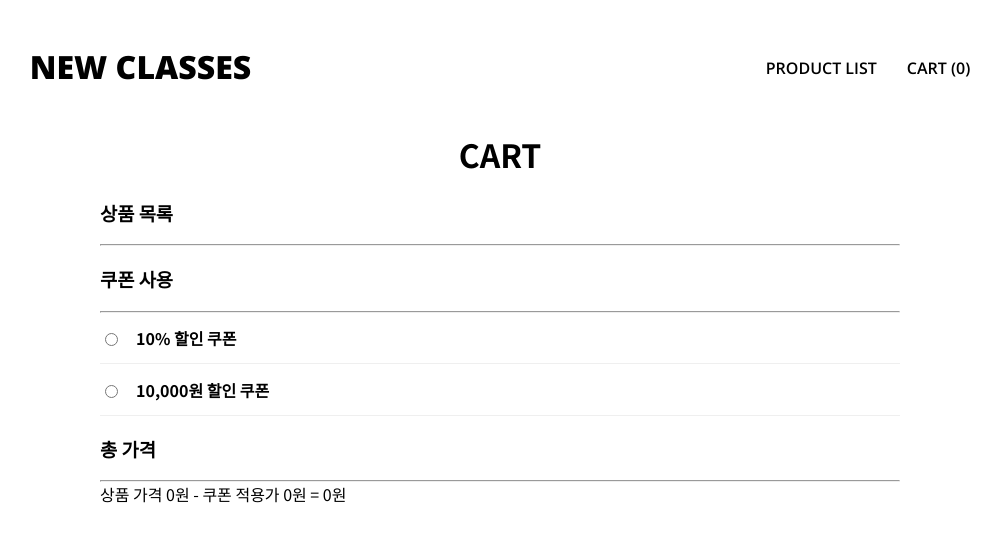
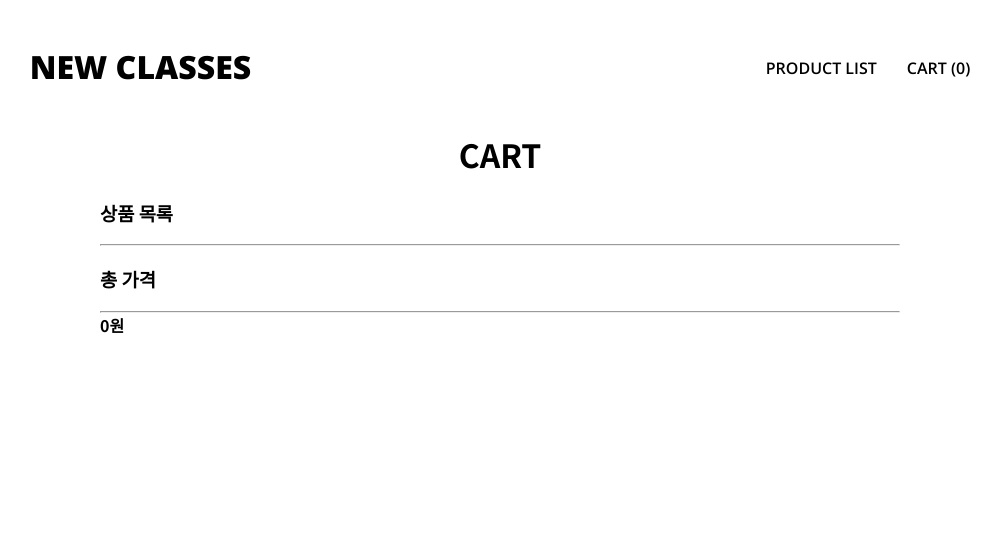
Before and after one commit to charmjeh/cart-system, a React (Create React App) app: page /cart in a window 1280 px wide. Shown: the top 542 px of the page, without its empty margins (140-1141 px from the left). Built offline with nearby package versions, Linux system fonts and the light colour scheme.

Commit message:
docs: update README.md

```diff
--- a/src/pages/cart.js
+++ b/src/pages/cart.js
@@ -2,7 +2,7 @@ import React, { useState, useContext } from 'react';
 import styled from 'styled-components';
 import { CartContext } from '../CartContext';
 import CartItem from '../components/cartItem';
-import CouponItem from '../components/couponItem';
+// import CouponItem from '../components/couponItem';
 import { coupons } from '../coupons.js';
 
 const CartContainer = styled.div`
@@ -29,8 +29,7 @@ const CartContainer = styled.div`
 
 const Cart = () => {
   const {cartList, setCartList} = useContext(CartContext);
-  const {couponList} =
-    useState(coupons.map(coupon => coupon.checked = false));
+  const [selectedCouponIdx, setSelectedCouponIdx] = useState(1);
 
   const handleCheckProduct = (e) => {
     const cartListClone = [...cartList]
@@ -43,14 +42,21 @@ const Cart = () => {
     setCartList(cartList.filter(cartItem => cartItem.product.id !== id));
   }
 
-  const handleCheckCoupon = (e) => {
-    // TODO: Add Coupon
-  }
+  // TODO: 쿠폰 적용
+  // const handleCheckCoupon = (e) => {
+  //   setSelectedCouponIdx(e.target.value);
+  // }
 
   const ProductSum = () => cartList.reduce((prev, next)=>{
     const acc = next.checked ? (next.quantity * next.product.price) : 0
     return prev + acc;
   }, 0)
+
+  // TODO: 쿠폰 적용
+  // const SumByDiscountAmount = () => {
+  //   const selectedCoupon = coupons[selectedCouponIdx];
+  //   return ProductSum() - selectedCoupon.discountAmount
+  // }
 
   return (
     <CartContainer>
@@ -69,6 +75,8 @@ const Cart = () => {
           })
         }
       </div>
+      {/*
+      TODO: 쿠폰 사용
       <h3><strong>쿠폰 사용</strong></h3>
       <hr/>
         {
@@ -81,9 +89,10 @@ const Cart = () => {
             />
           })
         }
+        */}
       <h3><strong>총 가격</strong></h3>
       <hr/>
-      상품 가격 <ProductSum />원 - 쿠폰 적용가 0원 = 0원
+      <strong><ProductSum />원</strong>
     </CartContainer>
   );
 };
```
Also changed, not shown: src/components/couponItem.js (indentation only), 2 other files (tests, documents, lock files or other folders).
